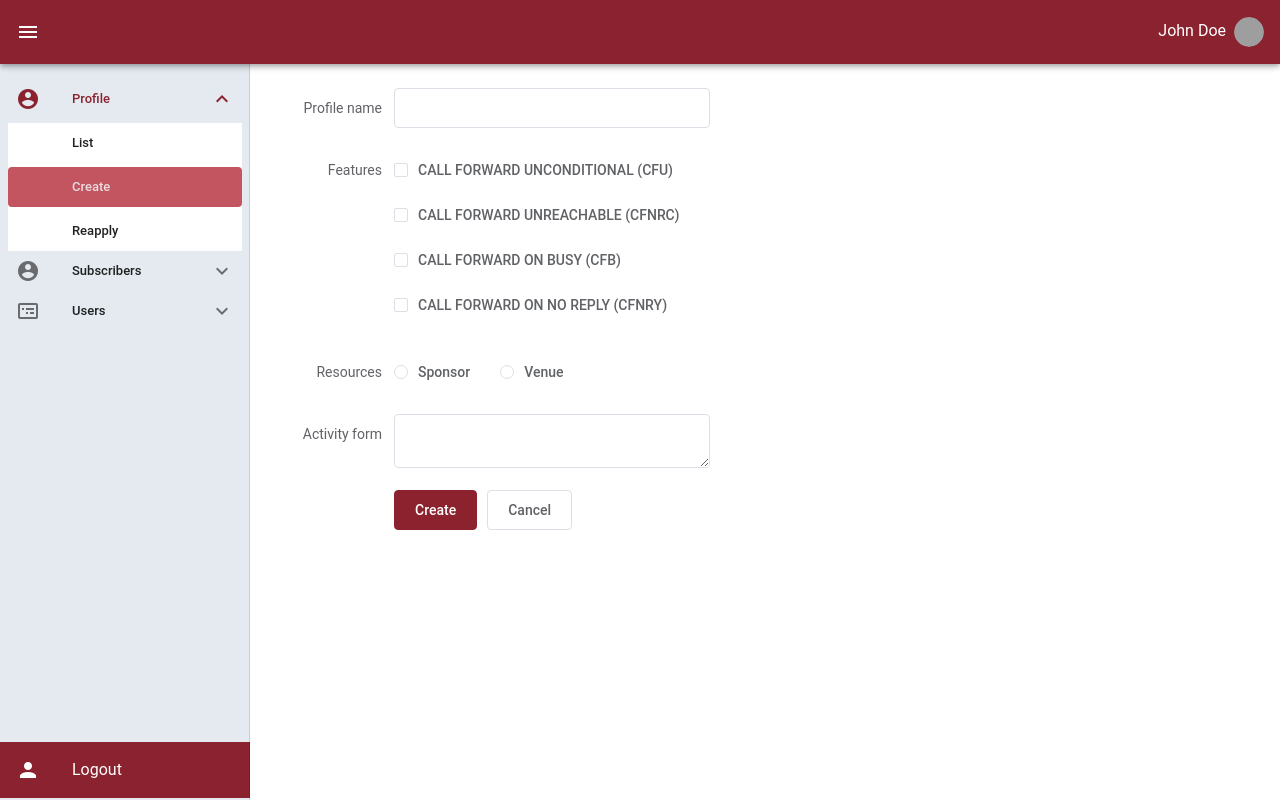
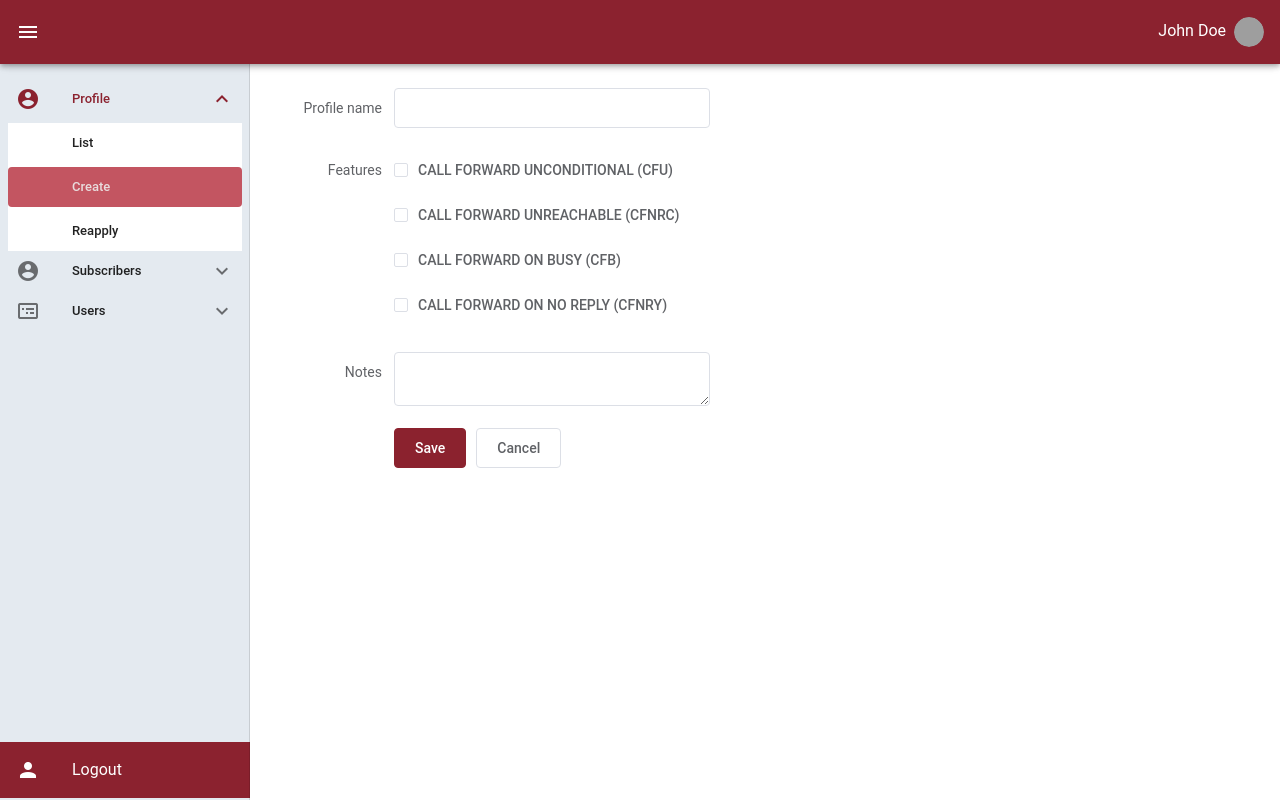
Before and after one commit to charles2k16/jobCms, a Vue app: page /create-profiles in a window 1280 px wide. Built offline with nearby package versions, Linux system fonts and the light colour scheme; grey boxes are pictures that could not be loaded; a small style sheet from the web is missing.

Commit message:
added create profile form

```diff
--- a/src/views/Profiles/CreateProfile.vue
+++ b/src/views/Profiles/CreateProfile.vue
@@ -13,67 +13,18 @@
       <el-checkbox label="CALL FORWARD ON NO REPLY (CFNRY)" name="type"></el-checkbox>
     </el-checkbox-group>
   </el-form-item>
-  <el-form-item label="Resources">
-    <el-radio-group v-model="form.resource">
-      <el-radio label="Sponsor"></el-radio>
-      <el-radio label="Venue"></el-radio>
-    </el-radio-group>
-  </el-form-item>
-  <el-form-item label="Activity form">
+
+  <el-form-item label="Notes">
     <el-input type="textarea" v-model="form.desc"></el-input>
   </el-form-item>
   <el-form-item>
-    <el-button type="primary" @click="onSubmit">Create</el-button>
+    <el-button type="primary" @click="onSubmit">Save</el-button>
     <el-button>Cancel</el-button>
   </el-form-item>
 </el-form>
   </div>
 </template>
 
-<el-form ref="form" :model="form" label-width="120px">
-  <el-form-item label="Activity name">
-    <el-input v-model="form.name"></el-input>
-  </el-form-item>
-  <el-form-item label="Activity zone">
-    <el-select v-model="form.region" placeholder="please select your zone">
-      <el-option label="Zone one" value="shanghai"></el-option>
-      <el-option label="Zone two" value="beijing"></el-option>
-    </el-select>
-  </el-form-item>
-  <el-form-item label="Activity time">
-    <el-col :span="11">
-      <el-date-picker type="date" placeholder="Pick a date" v-model="form.date1" style="width: 100%;"></el-date-picker>
-    </el-col>
-    <el-col class="line" :span="2">-</el-col>
-    <el-col :span="11">
-      <el-time-picker placeholder="Pick a time" v-model="form.date2" style="width: 100%;"></el-time-picker>
-    </el-col>
-  </el-form-item>
-  <el-form-item label="Instant delivery">
-    <el-switch v-model="form.delivery"></el-switch>
-  </el-form-item>
-  <el-form-item label="Activity type">
-    <el-checkbox-group v-model="form.type">
-      <el-checkbox label="Online activities" name="type"></el-checkbox>
-      <el-checkbox label="Promotion activities" name="type"></el-checkbox>
-      <el-checkbox label="Offline activities" name="type"></el-checkbox>
-      <el-checkbox label="Simple brand exposure" name="type"></el-checkbox>
-    </el-checkbox-group>
-  </el-form-item>
-  <el-form-item label="Resources">
-    <el-radio-group v-model="form.resource">
-      <el-radio label="Sponsor"></el-radio>
-      <el-radio label="Venue"></el-radio>
-    </el-radio-group>
-  </el-form-item>
-  <el-form-item label="Activity form">
-    <el-input type="textarea" v-model="form.desc"></el-input>
-  </el-form-item>
-  <el-form-item>
-    <el-button type="primary" @click="onSubmit">Create</el-button>
-    <el-button>Cancel</el-button>
-  </el-form-item>
-</el-form>
 <script>
   export default {
     data() {
```
